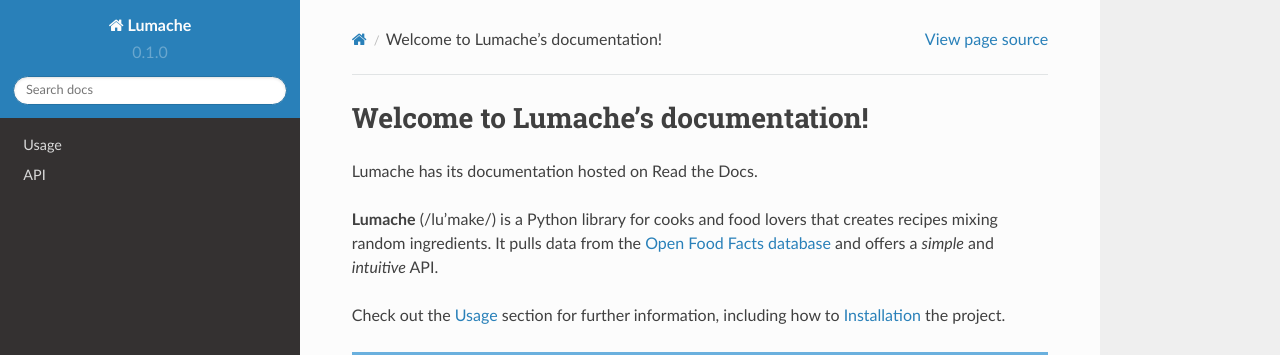
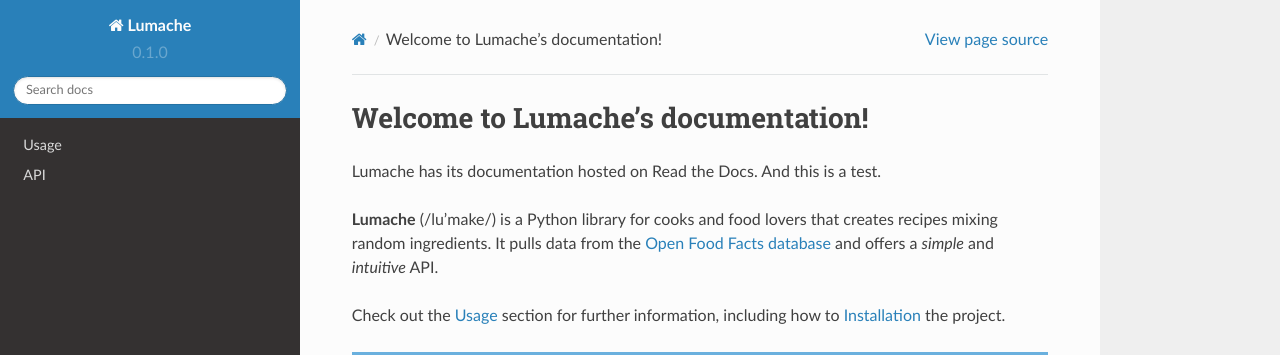
Before and after one commit to sergio-ku/RtD_Tutorial, a Sphinx documentation site: the page built from docs/source/index.rst, in a window 1280 px wide. Shown: the top 355 px of the page. Built offline with Sphinx 7.4.7 and the Read the Docs theme 2.0.0, drawn with Linux system fonts in a browser that asks for light colours.

Commit message:
Update index.rst
Added some new words.

```diff
--- a/docs/source/index.rst
+++ b/docs/source/index.rst
@@ -1,7 +1,7 @@
 Welcome to Lumache's documentation!
 ===================================
 
-Lumache has its documentation hosted on Read the Docs.
+Lumache has its documentation hosted on Read the Docs. And this is a test.
 
 **Lumache** (/lu'make/) is a Python library for cooks and food lovers
 that creates recipes mixing random ingredients.
```
